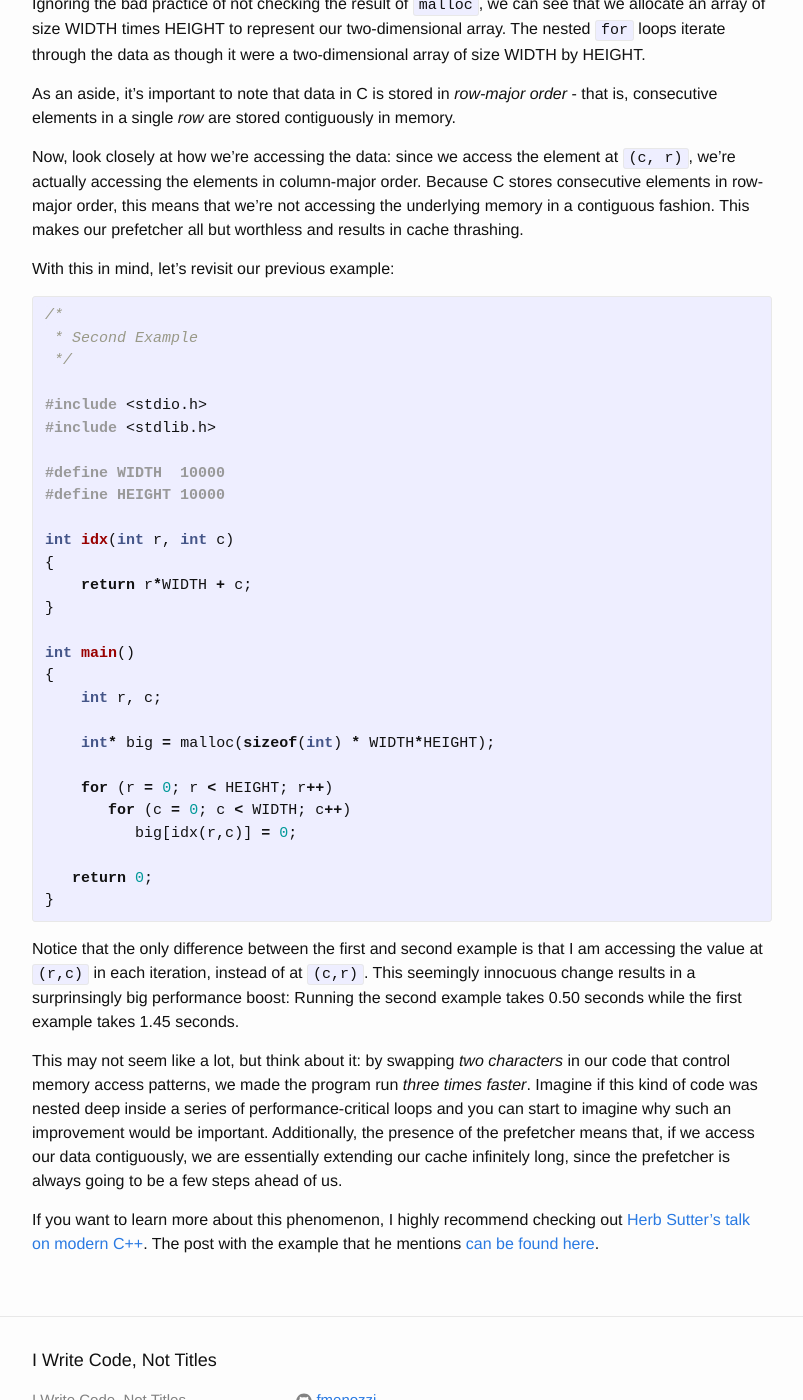
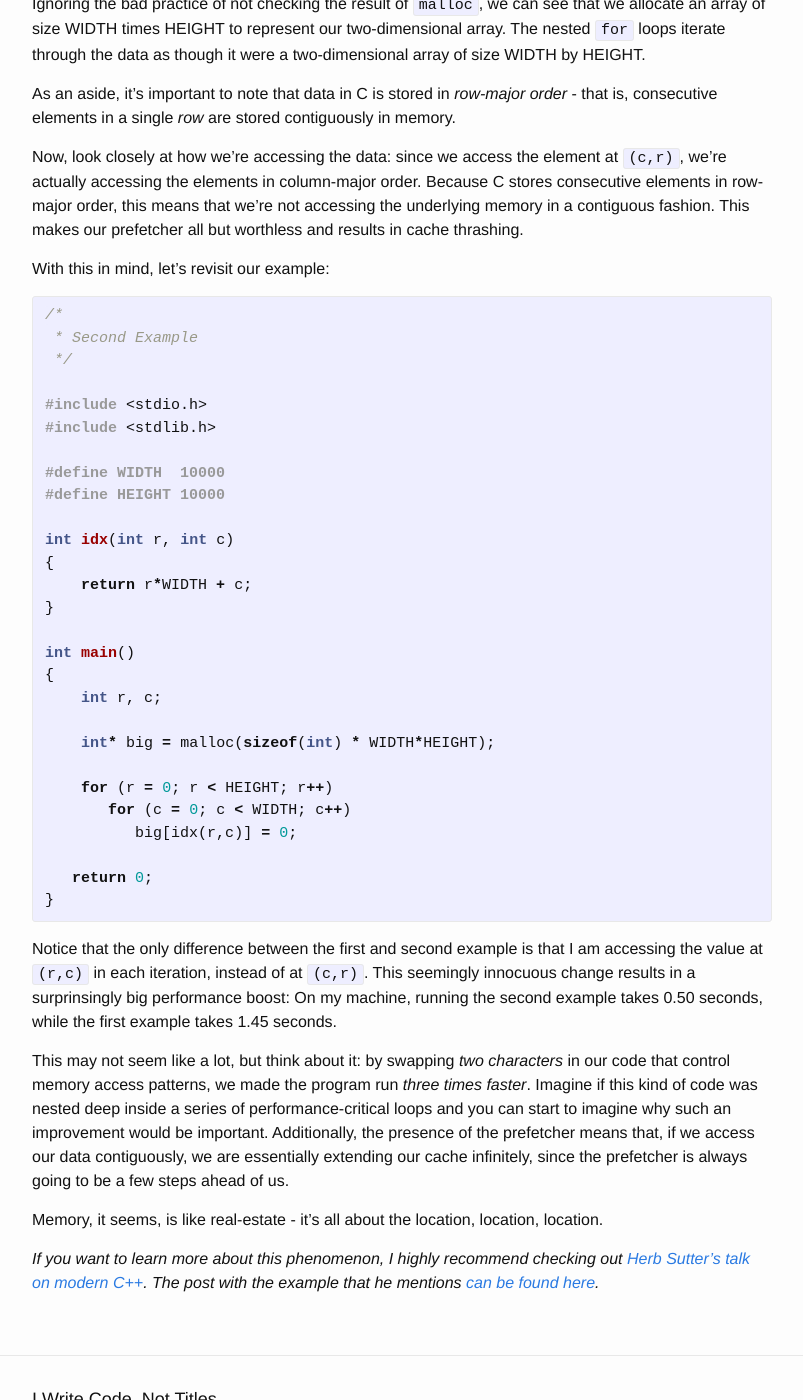
Before and after one commit to fmenozzi/fmenozzi.github.io, a Jekyll site: the page built from _posts/2015-09-21-location-location-location.markdown, in a window 1280 px wide and 1400 px high, scrolled down 2238 px. Shown: the whole window, without its empty margins (238-1041 px from the left). Built offline with Jekyll 4.4.1, drawn with Linux system fonts in a browser that asks for light colours.

Commit message:
Minor things

```diff
--- a/_posts/2015-09-21-location-location-location.markdown
+++ b/_posts/2015-09-21-location-location-location.markdown
@@ -70,9 +70,9 @@
 
 As an aside, it's important to note that data in C is stored in <i>row-major order</i> - that is, consecutive elements in a single <i>row</i> are stored contiguously in memory.
 
-Now, look closely at how we're accessing the data: since we access the element at `(c, r)`, we're actually accessing the elements in column-major order. Because C stores consecutive elements in row-major order, this means that we're not accessing the underlying memory in a contiguous fashion. This makes our prefetcher all but worthless and results in cache thrashing.
+Now, look closely at how we're accessing the data: since we access the element at `(c,r)`, we're actually accessing the elements in column-major order. Because C stores consecutive elements in row-major order, this means that we're not accessing the underlying memory in a contiguous fashion. This makes our prefetcher all but worthless and results in cache thrashing.
 
-With this in mind, let's revisit our previous example:
+With this in mind, let's revisit our example:
 
 {% highlight c %}
 /*
@@ -104,8 +104,10 @@
 }
 {% endhighlight %}
 
-Notice that the only difference between the first and second example is that I am accessing the value at `(r,c)` in each iteration, instead of at `(c,r)`. This seemingly innocuous change results in a surprinsingly big performance boost: Running the second example takes 0.50 seconds while the first example takes 1.45 seconds.
+Notice that the only difference between the first and second example is that I am accessing the value at `(r,c)` in each iteration, instead of at `(c,r)`. This seemingly innocuous change results in a surprinsingly big performance boost: On my machine, running the second example takes 0.50 seconds, while the first example takes 1.45 seconds.
 
-This may not seem like a lot, but think about it: by swapping <i>two characters</i> in our code that control memory access patterns, we made the program run <i>three times faster</i>. Imagine if this kind of code was nested deep inside a series of performance-critical loops and you can start to imagine why such an improvement would be important. Additionally, the presence of the prefetcher means that, if we access our data contiguously, we are essentially extending our cache infinitely long, since the prefetcher is always going to be a few steps ahead of us.
+This may not seem like a lot, but think about it: by swapping <i>two characters</i> in our code that control memory access patterns, we made the program run <i>three times faster</i>. Imagine if this kind of code was nested deep inside a series of performance-critical loops and you can start to imagine why such an improvement would be important. Additionally, the presence of the prefetcher means that, if we access our data contiguously, we are essentially extending our cache infinitely, since the prefetcher is always going to be a few steps ahead of us.
 
-If you want to learn more about this phenomenon, I highly recommend checking out [Herb Sutter's talk on modern C++](https://channel9.msdn.com/Events/Build/2014/2-661). The post with the example that he mentions [can be found here](http://gameprogrammingpatterns.com/data-locality.html).
+Memory, it seems, is like real-estate - it's all about the location, location, location.
+
+<i>If you want to learn more about this phenomenon, I highly recommend checking out [Herb Sutter's talk on modern C++](https://channel9.msdn.com/Events/Build/2014/2-661). The post with the example that he mentions [can be found here](http://gameprogrammingpatterns.com/data-locality.html).</i>
```
